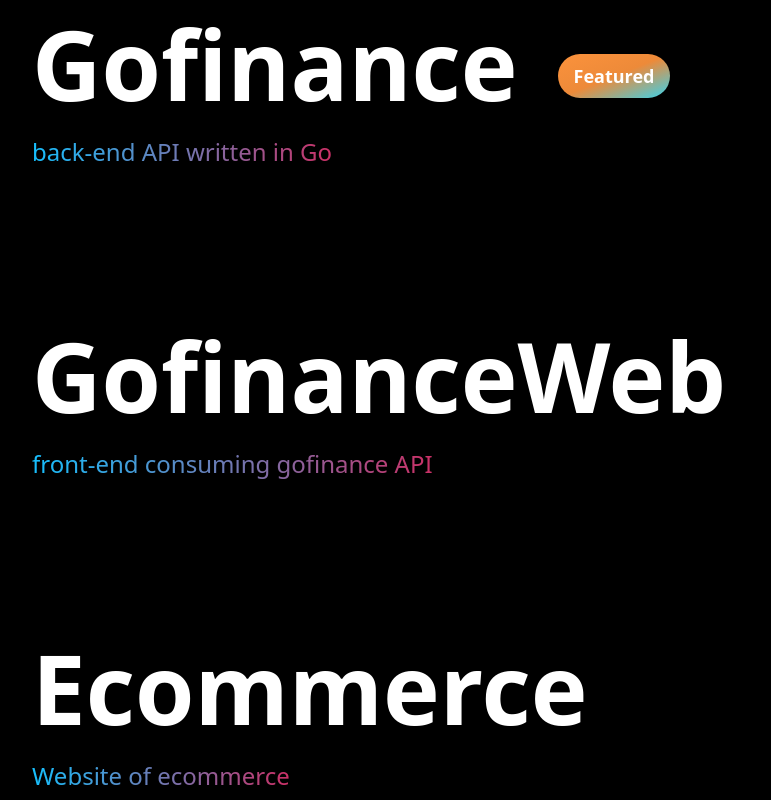
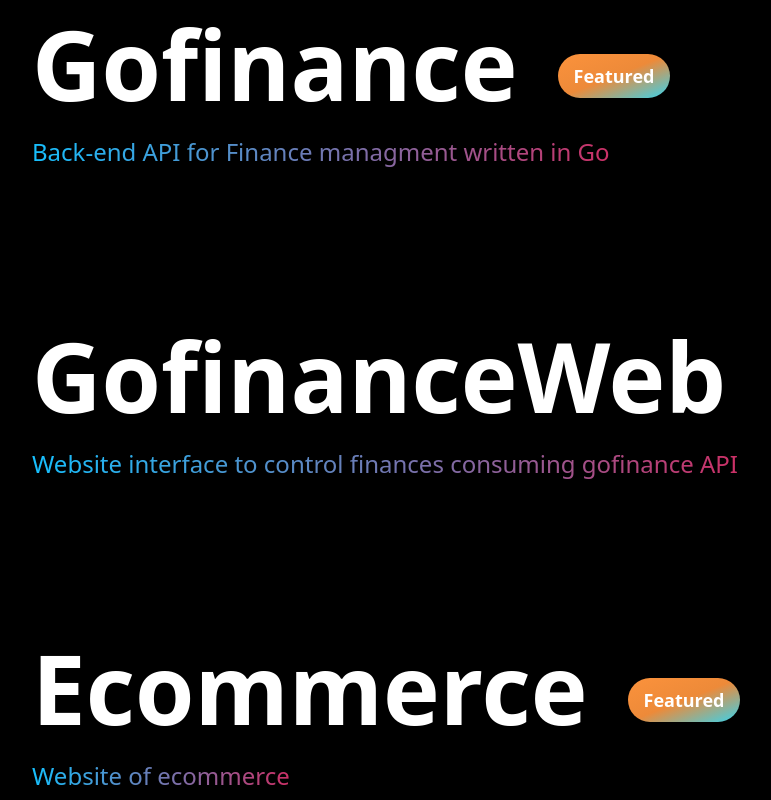
Before and after one commit to KaioMarxDEV/portfolio, a Next.js app: page /work in a window 1280 px wide. Shown: the part 1260-2060 px from the top of the page, without its empty margins (96-867 px from the left). Built offline with nearby package versions, Linux system fonts and the light colour scheme.

Commit message:
fix: resolve projects badge

```diff
--- a/package.json
+++ b/package.json
@@ -22,9 +22,11 @@
     "react-dom": "18.2.0",
     "translate": "^1.4.1",
     "typescript": "4.9.4",
+    "uuid": "^9.0.0",
     "yarn": "^1.22.19"
   },
   "devDependencies": {
+    "@types/uuid": "^9.0.0",
     "autoprefixer": "^10.4.13",
     "eslint-config-prettier": "^8.5.0",
     "eslint-plugin-prettier": "^4.2.1",
--- /dev/null
+++ b/src/pages/_document.tsx
@@ -0,0 +1,21 @@
+import { Head, Html, Main, NextScript } from 'next/document';
+
+export default function Document() {
+  return (
+    <Html>
+      <Head>
+        <link rel="android-chrome" sizes="192x192" href="/android-chrome-192x192.png"/>
+        <link rel="android-chrome" sizes="512x512" href="/android-chrome-512x512.png"/>
+        <link rel="apple-touch-icon" sizes="180x180" href="/apple-touch-icon.png"/>
+        <link rel="icon" type="image/png" sizes="32x32" href="/favicon-32x32.png"/>
+        <link rel="icon" type="image/png" sizes="16x16" href="/favicon-16x16.png"/>
+        <link rel="icon" href='/favicon.ico' />
+        <link rel="manifest" href="/site.webmanifest" />
+      </Head>
+      <body>
+        <Main />
+        <NextScript />
+      </body>
+    </Html>
+  )
+}
--- a/src/pages/index.tsx
+++ b/src/pages/index.tsx
@@ -1,7 +1,6 @@
 import Link from "next/link";
 import Slideup from "../components/Slideup";
 
-import Head from "next/head";
 import Image from "next/image";
 import big from '../assets/big.png';
 import SizeDown from "../components/SizeDown";
@@ -10,15 +9,6 @@ import SlideLeft from "../components/SlideLeft";
 export default function Home() {
   return (
     <>
-      <Head>
-        <link rel="android-chrome" sizes="192x192" href="/android-chrome-192x192.png"/>
-        <link rel="android-chrome" sizes="512x512" href="/android-chrome-512x512.png"/>
-        <link rel="apple-touch-icon" sizes="180x180" href="/apple-touch-icon.png"/>
-        <link rel="icon" type="image/png" sizes="32x32" href="/favicon-32x32.png"/>
-        <link rel="icon" type="image/png" sizes="16x16" href="/favicon-16x16.png"/>
-        <link rel="icon" href='/favicon.ico' />
-        <link rel="manifest" href="/site.webmanifest" />
-      </Head>
       <div className="h-full w-full ">
           <div className="h-full flex absolute items-center">
             <h1 className="font-bold fixed z-50 left-[25%] leading-tight tracking-tight text-9xl">
--- a/src/pages/work.tsx
+++ b/src/pages/work.tsx
@@ -76,7 +76,9 @@ export default function Work() {
                 >
                   <div className="flex flex-row items-center">
                     <h3 className="text-8xl mb-6 font-semibold">{project.name}</h3>
-                    { project.id === 1 && <Badge /> }
+                    { project.name === 'Gofinance' && <Badge /> }
+                    { project.name === 'Ecommerce' && <Badge /> }
+                    { project.name === 'Podcaster' && <Badge /> }
                   </div>
                   <span className="text-2xl text-transparent bg-clip-text bg-gradient-to-r from-[#16BFFD] to-[#CB3066]">
                     {project.platform}
--- a/src/utils/projects.ts
+++ b/src/utils/projects.ts
@@ -1,10 +1,12 @@
+import { v4 } from 'uuid'
 export const projects = [
-  {id: 1, name: 'Gofinance', platform: 'back-end API written in Go', url: 'https://github.com/KaioMarxDEV/gofinance'},
-  {id: 2, name: 'GofinanceWeb', platform: 'front-end consuming gofinance API', url: 'https://github.com/KaioMarxDEV/gofinanceWeb'},
-  {id: 3, name: 'Ecommerce', platform: 'Website of ecommerce', url: 'https://github.com/KaioMarxDEV/'},
-  {id: 4, name: 'Podcaster', platform: 'Website with podcast player', url: 'https://github.com/KaioMarxDEV/'},
-  {id: 5, name: 'Coffee', platform: 'Website to delivering coffee', url: 'https://github.com/KaioMarxDEV/'},
-  {id: 6, name: 'ignews', platform: 'Website of news', url: 'https://github.com/KaioMarxDEV/'},
-  {id: 7, name: 'timer', platform: 'Pomodoro style website', url: 'https://github.com/KaioMarxDEV/timer'},
-  {id: 8, name: 'todo', platform: 'Productivity Website to control time', url: 'https://github.com/KaioMarxDEV/toDO-Website'},
+  {id: v4(), name: 'Gofinance', platform: 'Back-end API for Finance managment written in Go', url: 'https://github.com/KaioMarxDEV/gofinance'},
+  {id: v4(), name: 'GofinanceWeb', platform: 'Website interface to control finances consuming gofinance API', url: 'https://github.com/KaioMarxDEV/gofinanceWeb'},
+  {id: v4(), name: 'Ecommerce', platform: 'Website of ecommerce', url: 'https://github.com/KaioMarxDEV/'},
+  {id: v4(), name: 'Podcaster', platform: 'Website with podcast player', url: 'https://github.com/KaioMarxDEV/'},
+  {id: v4(), name: 'timer', platform: 'Pomodoro style website', url: 'https://github.com/KaioMarxDEV/timer'},
+  {id: v4(), name: 'todo', platform: 'Productivity Website to control time', url: 'https://github.com/KaioMarxDEV/toDO-Website'},
 ]
+
+// CANDIDATES TO projects array
+// {id: 6, name: 'ignews', platform: 'Website of news', url: 'https://github.com/KaioMarxDEV/'},
```
Also changed, not shown: 1 other file (tests, documents, lock files or other folders).
